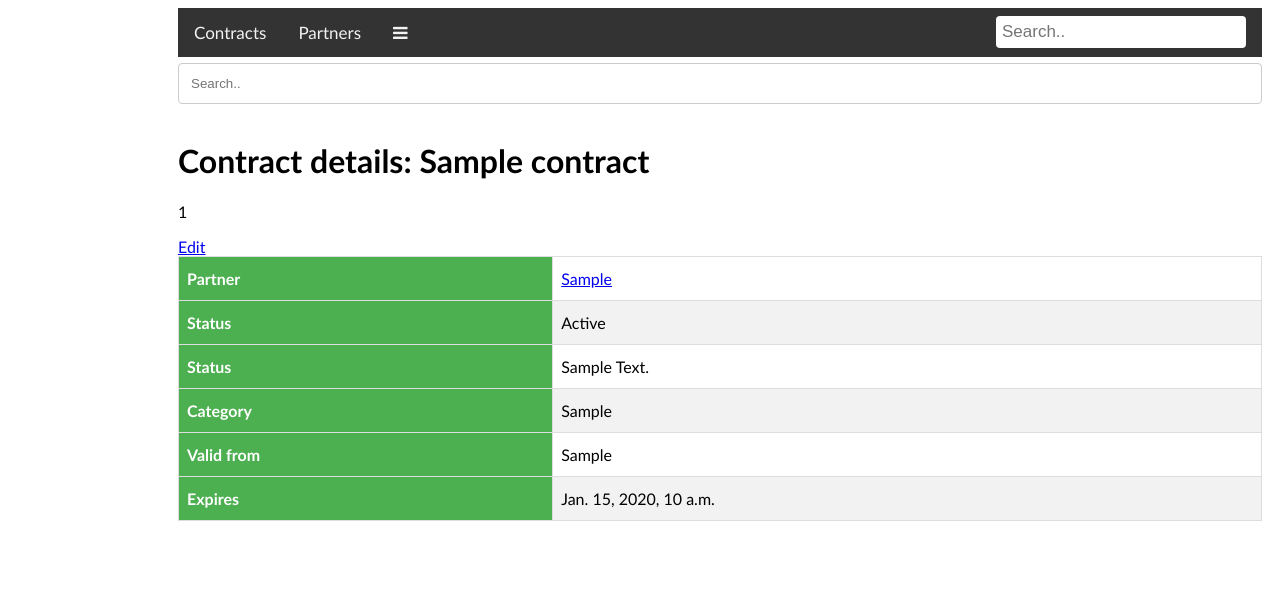
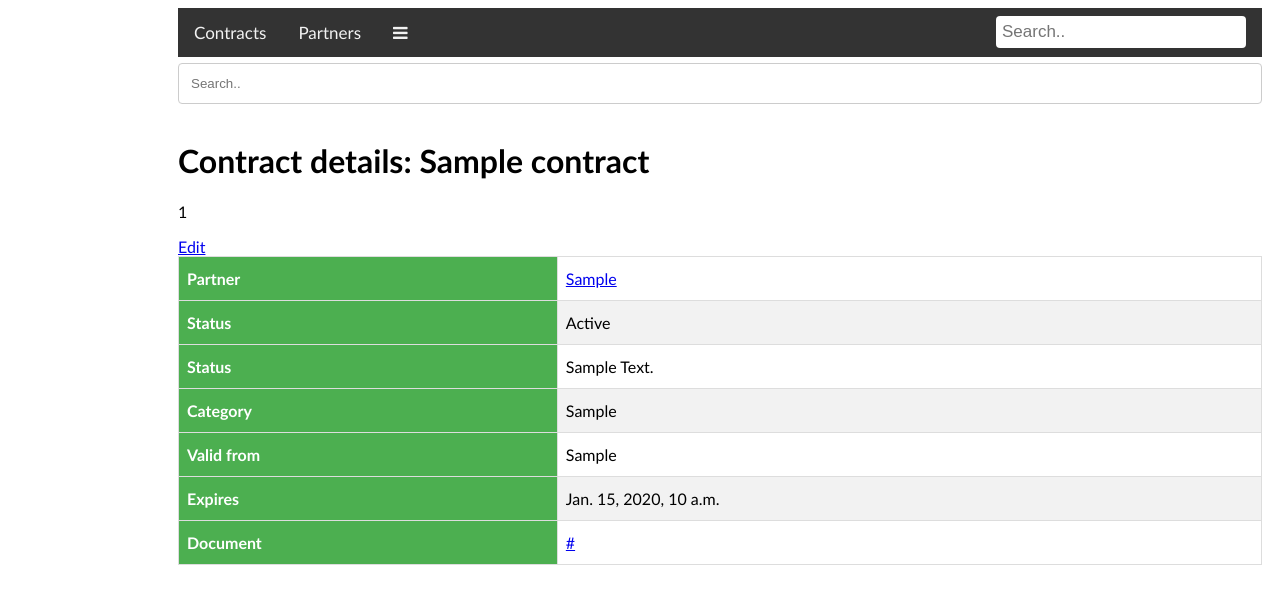
Before and after one commit to hakdo/contracts, a Django app: template deals/templates/deals/contract_details.html in a window 1280 px wide. Shown: the top 604 px of the page. Run offline with Django 3.2, Linux system fonts and the light colour scheme; the template is opened without the code that fills it: most values are stand-ins (such as "Sample title", 1, 10 or a date in 2020).

Commit message:
added link to contract doc

```diff
--- a/deals/forms.py
+++ b/deals/forms.py
@@ -7,7 +7,7 @@ class ContractForm(forms.ModelForm):
 
     class Meta:
         model = Contract
-        fields = ('contract_party', 'description', 'valid_from', 'expires', 'contract_type', 'status')
+        fields = ('contract_party', 'description', 'valid_from', 'expires', 'contract_type', 'status','document_link',)
         widgets = {
             'valid_from': forms.DateInput(attrs={'type': 'date'}),
             'expires': forms.DateInput(attrs={'type': 'date'}),
--- a/deals/models.py
+++ b/deals/models.py
@@ -31,6 +31,7 @@ class Contract(models.Model):
     valid_from = models.DateField(blank=True, null=True)
     expires = models.DateField(blank=True, null=True)
     status = models.CharField(max_length=20, choices=(('negotiation', 'Negotiation'), ('active','Active'),('cancelled','Cancelled'),('terminated', 'Terminated'),('expired','Expired'),), blank=True)
+    document_link = models.URLField(max_length=255, null=True, blank=True)
 
     def __str__(self):
         return self.contract_party.name + ': ' + self.contract_type + ' (' + self.status + ')'
--- a/deals/templates/deals/contract_details.html
+++ b/deals/templates/deals/contract_details.html
@@ -30,6 +30,9 @@
         <tr>
             <th>Expires</th><td>{{contract.expires}}</td>
         </tr>
+        <tr>
+            <th>Document</th><td><a href="{{contract.document_link}}" target="_blank">{{contract.document_link}}</a></td>
+        </tr>
     </table>
 </div>
 
```
Also changed, not shown: deals/migrations/0008_contract_document_link.py (added).
